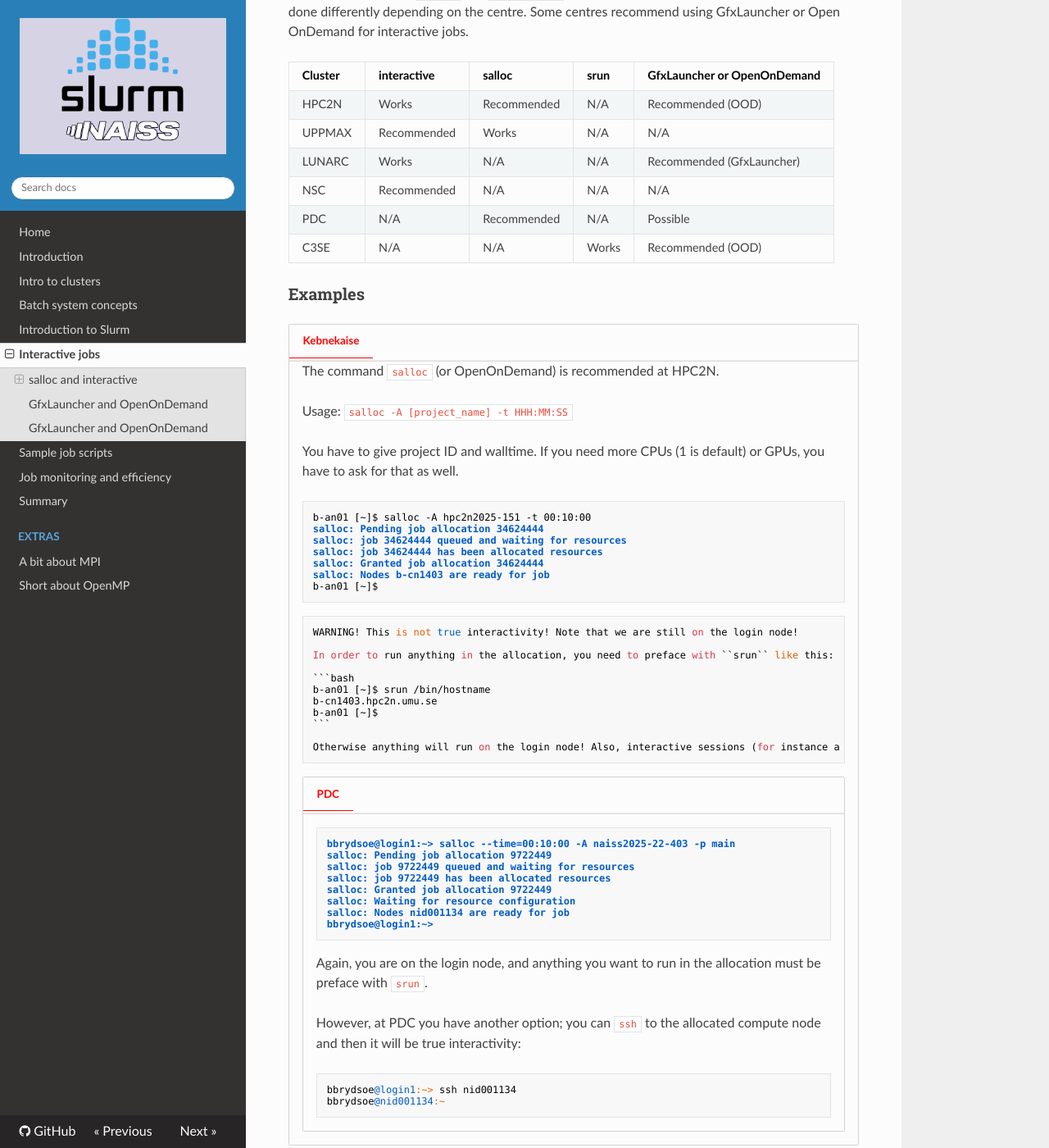
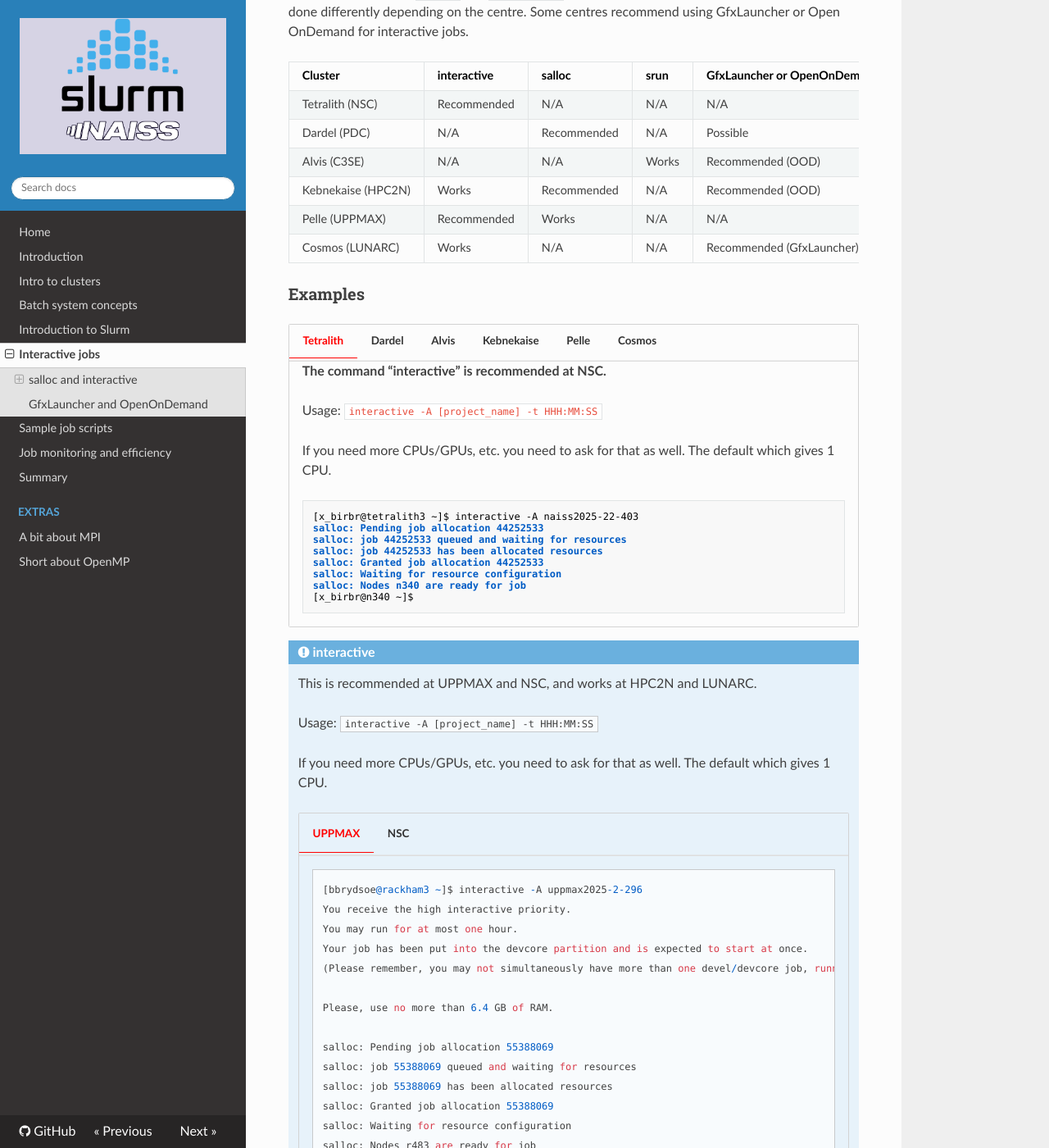
Before and after one commit to UPPMAX/NAISS_Slurm, an MkDocs documentation site: the page built from docs/interactive.md, in a window 1280 px wide and 1400 px high, scrolled down 310 px. Shown: the whole window at 82% size. Built offline with MkDocs 1.6.1, drawn with Linux system fonts in a browser that asks for light colours; nearby versions of some CDN libraries; some of the changed text lies outside the part shown.

Commit message:
Placing more stuff into tabs

````diff
--- a/docs/interactive.md
+++ b/docs/interactive.md
@@ -8,18 +8,65 @@
 
 | Cluster | interactive | salloc | srun | GfxLauncher or OpenOnDemand |
 | ------- | ----------- | ------ | ---- | --------------------------- |
-| HPC2N   | Works       | Recommended | N/A | Recommended (OOD)      |
-| UPPMAX  | Recommended | Works | N/A | N/A |
-| LUNARC | Works | N/A | N/A | Recommended (GfxLauncher) |
-| NSC | Recommended | N/A | N/A | N/A |
-| PDC | N/A | Recommended | N/A | Possible |
-| C3SE | N/A | N/A | Works | Recommended (OOD) |
+| Tetralith (NSC) | Recommended | N/A | N/A | N/A |
+| Dardel (PDC) | N/A | Recommended | N/A | Possible |
+| Alvis (C3SE) | N/A | N/A | Works | Recommended (OOD) |
+| Kebnekaise (HPC2N)   | Works       | Recommended | N/A | Recommended (OOD)      |
+| Pelle (UPPMAX)  | Recommended | Works | N/A | N/A |
+| Cosmos (LUNARC) | Works | N/A | N/A | Recommended (GfxLauncher) |
 
 ### Examples
 
+=== "Tetralith"
+
+    **The command "interactive" is recommended at NSC.**
+
+    Usage: ``interactive -A [project_name] -t HHH:MM:SS``
+
+    If you need more CPUs/GPUs, etc. you need to ask for that as well. The default which gives 1 CPU.
+
+    ```bash
+    [x_birbr@tetralith3 ~]$ interactive -A naiss2025-22-403
+    salloc: Pending job allocation 44252533
+    salloc: job 44252533 queued and waiting for resources
+    salloc: job 44252533 has been allocated resources
+    salloc: Granted job allocation 44252533
+    salloc: Waiting for resource configuration
+    salloc: Nodes n340 are ready for job
+    [x_birbr@n340 ~]$
+    ```
+
+=== "Dardel"
+
+    **The command `salloc` (or OpenOnDemand) is recommended at PDC.**
+
+    ```bash
+    bbrydsoe@login1:~> salloc --time=00:10:00 -A naiss2025-22-403 -p main
+    salloc: Pending job allocation 9722449
+    salloc: job 9722449 queued and waiting for resources
+    salloc: job 9722449 has been allocated resources
+    salloc: Granted job allocation 9722449
+    salloc: Waiting for resource configuration
+    salloc: Nodes nid001134 are ready for job
+    bbrydsoe@login1:~>
+    ```
+
+    Again, you are on the login node, and anything you want to run in the allocation must be preface with ``srun``.
+
+    However, you have another option; you can ``ssh`` to the allocated compute node and then it will be true interactivity:
+
+    ```bash
+    bbrydsoe@login1:~> ssh nid001134
+    bbrydsoe@nid001134:~
+    ```
+
+    **It is also possible to use OpenOnDemand.**
+
+=== "Alvis"
+
 === "Kebnekaise"
 
-    The command `salloc` (or OpenOnDemand) is recommended at HPC2N.
+    **The command `salloc` (or OpenOnDemand) is recommended at HPC2N.**
 
     Usage: ``salloc -A [project_name] -t HHH:MM:SS``
 
@@ -35,62 +82,25 @@
     b-an01 [~]$
     ```
 
-        WARNING! This is not true interactivity! Note that we are still on the login node!
+    WARNING! This is not true interactivity! Note that we are still on the login node!
 
-        In order to run anything in the allocation, you need to preface with ``srun`` like this:
+    In order to run anything in the allocation, you need to preface with ``srun`` like this:
 
-        ```bash
-        b-an01 [~]$ srun /bin/hostname
-        b-cn1403.hpc2n.umu.se
-        b-an01 [~]$
-        ```
+    ```bash
+    b-an01 [~]$ srun /bin/hostname
+    b-cn1403.hpc2n.umu.se
+    b-an01 [~]$
+    ```
 
-        Otherwise anything will run on the login node! Also, interactive sessions (for instance a program that asks for input) will not work correctly as that dialogoue happens on the compute node which you do not have real access to!
+    Otherwise anything will run on the login node! Also, interactive sessions (for instance a program that asks for input) will not work correctly as that dialogoue happens on the compute node which you do not have real access to!
 
 
-    === "PDC"
+    **OpenOnDemand**
 
-        ```bash
-        bbrydsoe@login1:~> salloc --time=00:10:00 -A naiss2025-22-403 -p main
-        salloc: Pending job allocation 9722449
-        salloc: job 9722449 queued and waiting for resources
-        salloc: job 9722449 has been allocated resources
-        salloc: Granted job allocation 9722449
-        salloc: Waiting for resource configuration
-        salloc: Nodes nid001134 are ready for job
-        bbrydsoe@login1:~>
-        ```
+    This is the recommended way to do interactive jobs at HPC2N.
 
-        Again, you are on the login node, and anything you want to run in the allocation must be preface with ``srun``.
-
-        However, at PDC you have another option; you can ``ssh`` to the allocated compute node and then it will be true interactivity:
-
-        ```bash
-        bbrydsoe@login1:~> ssh nid001134
-        bbrydsoe@nid001134:~
-        ```
-
-!!! note "srun"
-
-    This works at C3SE, but is not recommended as when the login node is restarted the interactive job is also terminated.
-
-    === "C3SE"
-
-        ```bash
-        [brydso@alvis2 ~]$ srun --account=NAISS2025-22-395 --gpus-per-node=T4:1 --time=01:00:00 --pty=/bin/bash
-        [brydso@alvis2-12 ~]$
-        ```
-
-## GfxLauncher and OpenOnDemand
-
-!!! note "GfxLauncher and OpenOnDemand"
-
-    This is the recommended way to do interactive jobs at HPC2N, LUNARC, and C3SE, and is possible at PDC.
-
-    === "HPC2N"
-
-        - Go to <a href="https://portal.hpc2n.umu.se/" target="_blank">https://portal.hpc2n.umu.se/</a> and login.
-        - Documentation here: <a href="https://docs.hpc2n.umu.se/tutorials/connections/#open__ondemand" target="_blank">https://docs.hpc2n.umu.se/tutorials/connections/#open__ondemand</a>
+    - Go to <a href="https://portal.hpc2n.umu.se/" target="_blank">https://portal.hpc2n.umu.se/</a> and login.
+    - Documentation here: <a href="https://docs.hpc2n.umu.se/tutorials/connections/#open__ondemand" target="_blank">https://docs.hpc2n.umu.se/tutorials/connections/#open__ondemand</a>
 
 === "Pelle"
 
@@ -130,6 +140,22 @@
     ```
 
 === "Cosmos"
+
+
+
+
+
+
+
+
+
+
+
+
+
+
+
+
 
 !!! note "interactive"
 
````
